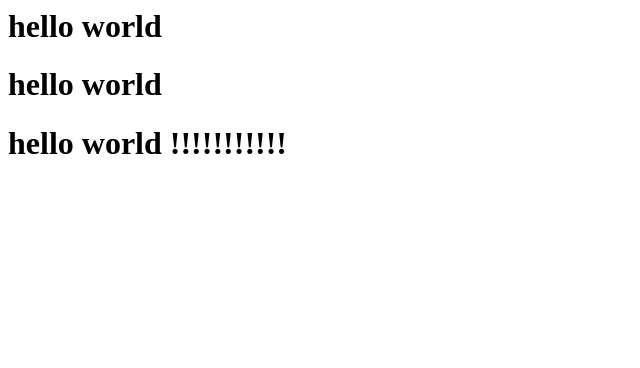
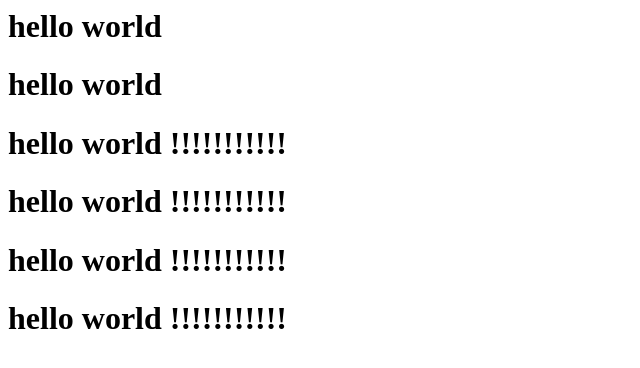
Before and after one commit to HoangVu-TiengPhap/tiengphap.github.io, a plain HTML site: page khoacaptoc/index.html in a window 1280 px wide. Shown: the whole page, without its empty margins (0-640 px from the left). Drawn offline with Linux system fonts and the light colour scheme.

Commit message:
Update index.html

```diff
--- a/khoacaptoc/index.html
+++ b/khoacaptoc/index.html
@@ -2,3 +2,6 @@
 <h1>hello world</h1>
 
 <h1>hello world !!!!!!!!!!!</h1>
+<h1>hello world !!!!!!!!!!!</h1>
+<h1>hello world !!!!!!!!!!!</h1>
+<h1>hello world !!!!!!!!!!!</h1>
```
